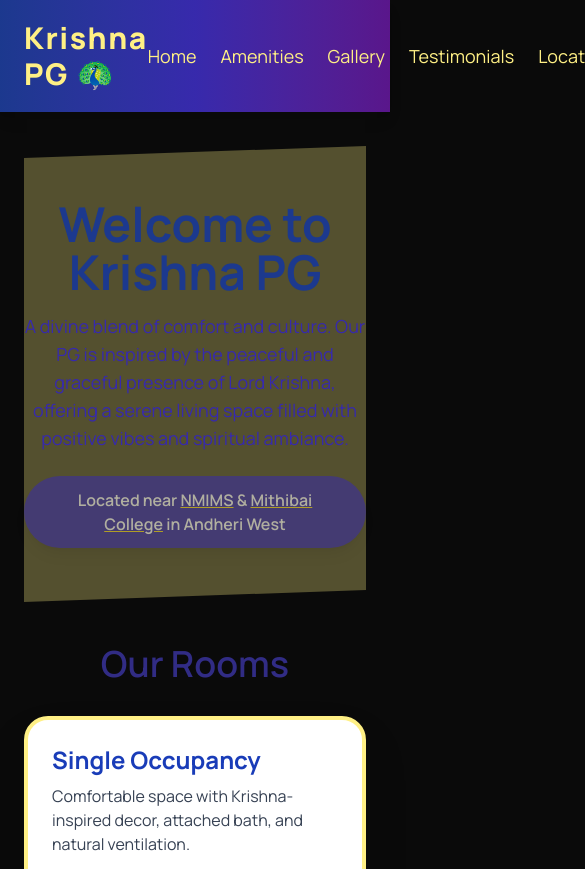
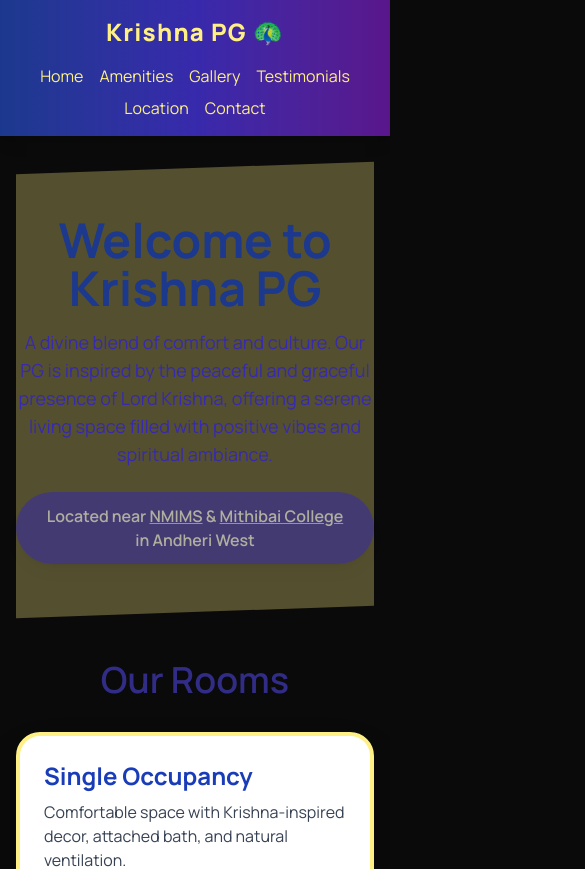
Before and after one commit to suraj2906/krishna-pg, a Next.js app: page / in a window 390 px wide. Shown: the top 869 px of the page, 585 px wide, since content can reach past the window. Built offline with nearby package versions, Linux system fonts and the light colour scheme.

Commit message:
Made it responsive

```diff
--- a/src/app/layout.tsx
+++ b/src/app/layout.tsx
@@ -13,12 +13,17 @@ export const metadata = {
 export default function RootLayout({ children }: { children: ReactNode }) {
   return (
     <html lang="en">
-      <body className={`${manrope.className} bg-gradient-to-br from-indigo-200 via-yellow-100 to-blue-100 text-gray-800 min-h-screen flex flex-col`}>
-        <header className="bg-gradient-to-r from-blue-900 via-indigo-800 to-purple-900 text-yellow-200 shadow-lg animate-fade-in py-5">
-          <div className="container mx-auto px-6 flex justify-between items-center">
-            <h1 className="text-3xl font-extrabold tracking-wider">Krishna PG 🦚</h1>
+      <body
+        className={`${manrope.className} bg-gradient-to-br from-indigo-200 via-yellow-100 to-blue-100 text-gray-800 min-h-screen flex flex-col`}
+      >
+        {/* Header */}
+        <header className="bg-gradient-to-r from-blue-900 via-indigo-800 to-purple-900 text-yellow-200 shadow-lg animate-fade-in py-4">
+          <div className="max-w-7xl mx-auto px-4 sm:px-6 flex flex-col md:flex-row justify-between items-center space-y-4 md:space-y-0">
+            <h1 className="text-2xl sm:text-3xl font-extrabold tracking-wider text-center md:text-left">
+              Krishna PG 🦚
+            </h1>
             <nav>
-              <ul className="flex space-x-6 text-lg">
+              <ul className="flex flex-wrap justify-center md:justify-end gap-x-4 gap-y-2 text-base sm:text-lg text-center">
                 <li><Link href="/">Home</Link></li>
                 <li><Link href="/#amenities">Amenities</Link></li>
                 <li><Link href="/#carousel">Gallery</Link></li>
@@ -29,13 +34,25 @@ export default function RootLayout({ children }: { children: ReactNode }) {
             </nav>
           </div>
         </header>
-        <main className="flex-grow container mx-auto px-6 py-10 animate-fade-in-slow">
+
+        {/* Main Content */}
+        <main className="flex-grow max-w-7xl mx-auto px-4 sm:px-6 py-8 sm:py-12 animate-fade-in-slow">
           {children}
         </main>
-        <footer className="bg-gradient-to-r from-indigo-900 to-blue-900 text-white py-8">
-          <div className="container mx-auto px-6 text-center text-sm">
+
+        {/* Footer */}
+        <footer className="bg-gradient-to-r from-indigo-900 to-blue-900 text-white py-6 sm:py-8">
+          <div className="max-w-7xl mx-auto px-4 sm:px-6 text-center text-sm space-y-1">
             <p>&copy; {new Date().getFullYear()} Krishna PG. All rights reserved.</p>
-            <p>WhatsApp us: <a href="tel:+919967269742" className="underline hover:text-yellow-300">+91 99672 69742</a></p>
+            <p>
+              WhatsApp us:{' '}
+              <a
+                href="tel:+919967269742"
+                className="underline hover:text-yellow-300"
+              >
+                +91 99672 69742
+              </a>
+            </p>
           </div>
         </footer>
       </body>
--- a/src/app/page.tsx
+++ b/src/app/page.tsx
@@ -52,14 +52,30 @@ export default function Home() {
       <Testimonials />
       <Location />
 
-      <section id="contact" className="py-12 bg-gradient-to-br from-yellow-100 to-white rounded-xl shadow-inner">
-        <h2 className="text-4xl font-semibold text-center text-blue-900 mb-6">Contact Us</h2>
+      <section
+  id="contact"
+  className="py-12 px-4 sm:px-6 bg-gradient-to-br from-yellow-100 to-white rounded-xl shadow-inner"
+>
+  <h2 className="text-2xl sm:text-4xl font-semibold text-center text-blue-900 mb-6">
+    Contact Us
+  </h2>
+
   {submitted ? (
-          <p className="text-green-700 font-medium text-center">Thank you for reaching out! We'll get back to you soon. 🕉️</p>
+    <p className="text-green-700 font-medium text-center">
+      Thank you for reaching out! We'll get back to you soon. 🕉️
+    </p>
   ) : (
-          <form onSubmit={handleSubmit} className="max-w-xl mx-auto bg-white p-10 rounded-3xl shadow-xl animate-fade-in">
+    <form
+      onSubmit={handleSubmit}
+      className="max-w-xl mx-auto bg-white p-6 sm:p-10 rounded-3xl shadow-xl animate-fade-in"
+    >
       <div className="mb-5">
-              <label className="block text-gray-700 font-semibold mb-2" htmlFor="name">Name</label>
+        <label
+          className="block text-gray-700 font-semibold mb-2"
+          htmlFor="name"
+        >
+          Name
+        </label>
         <input
           className="w-full border border-indigo-200 rounded-xl px-4 py-3 focus:outline-none focus:ring-2 focus:ring-indigo-300"
           type="text"
@@ -70,8 +86,14 @@ export default function Home() {
           required
         />
       </div>
+
       <div className="mb-5">
-              <label className="block text-gray-700 font-semibold mb-2" htmlFor="email">Email</label>
+        <label
+          className="block text-gray-700 font-semibold mb-2"
+          htmlFor="email"
+        >
+          Email
+        </label>
         <input
           className="w-full border border-indigo-200 rounded-xl px-4 py-3 focus:outline-none focus:ring-2 focus:ring-indigo-300"
           type="email"
@@ -82,8 +104,14 @@ export default function Home() {
           required
         />
       </div>
+
       <div className="mb-5">
-              <label className="block text-gray-700 font-semibold mb-2" htmlFor="message">Message</label>
+        <label
+          className="block text-gray-700 font-semibold mb-2"
+          htmlFor="message"
+        >
+          Message
+        </label>
         <textarea
           className="w-full border border-indigo-200 rounded-xl px-4 py-3 h-32 focus:outline-none focus:ring-2 focus:ring-indigo-300"
           id="message"
@@ -93,6 +121,7 @@ export default function Home() {
           required
         />
       </div>
+
       <button
         type="submit"
         className="w-full bg-gradient-to-r from-yellow-300 to-yellow-400 hover:from-yellow-400 hover:to-yellow-500 text-blue-900 font-bold py-3 px-6 rounded-xl transition shadow-lg"
@@ -103,12 +132,20 @@ export default function Home() {
   )}
 
   <div className="mt-10 text-center text-indigo-800">
-          <p className="mb-1">Or reach us at:</p>
+    <p className="mb-1 text-base sm:text-lg">Or reach us at:</p>
     {/* <p>Email: <a href="mailto:contact@krishnapg.com" className="underline hover:text-blue-600">contact@krishnapg.com</a></p> */}
-          <p>Whatsapp: <a href="tel:+919967269742" className="underline hover:text-blue-600">+91 99672 69742</a></p>
-
+    <p>
+      Whatsapp:{' '}
+      <a
+        href="tel:+919967269742"
+        className="underline hover:text-blue-600 break-all"
+      >
+        +91 99672 69742
+      </a>
+    </p>
   </div>
 </section>
+
     </>
   );
 }
```
Lines whose indentation alone changed are shown as unchanged.
